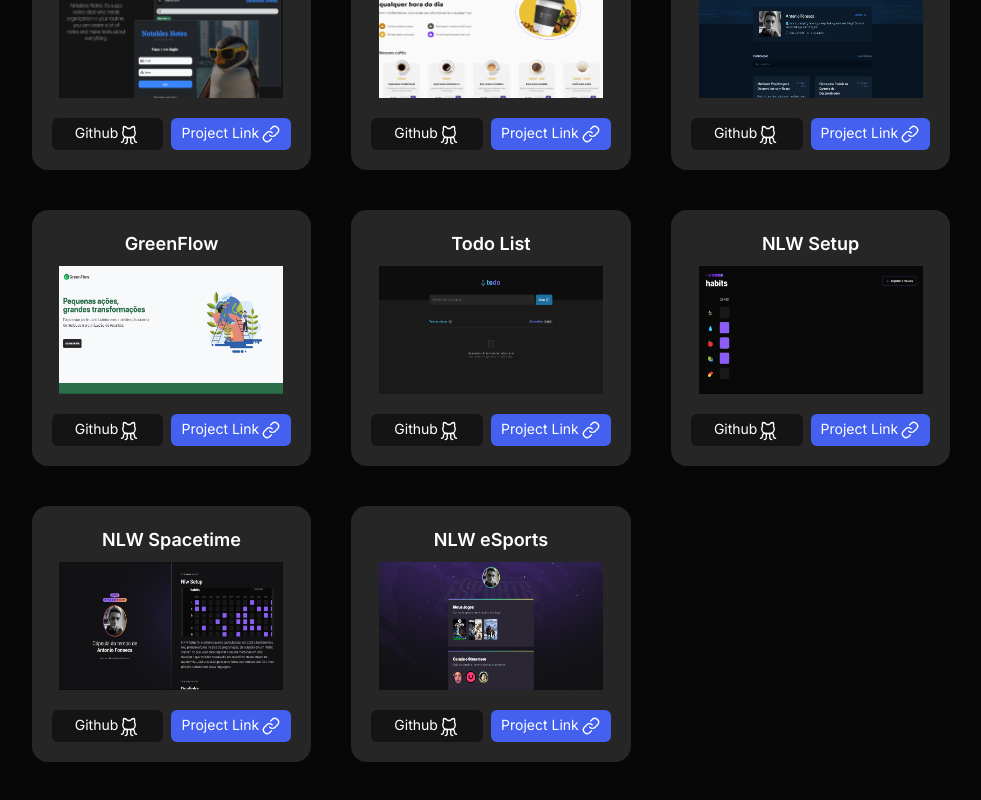
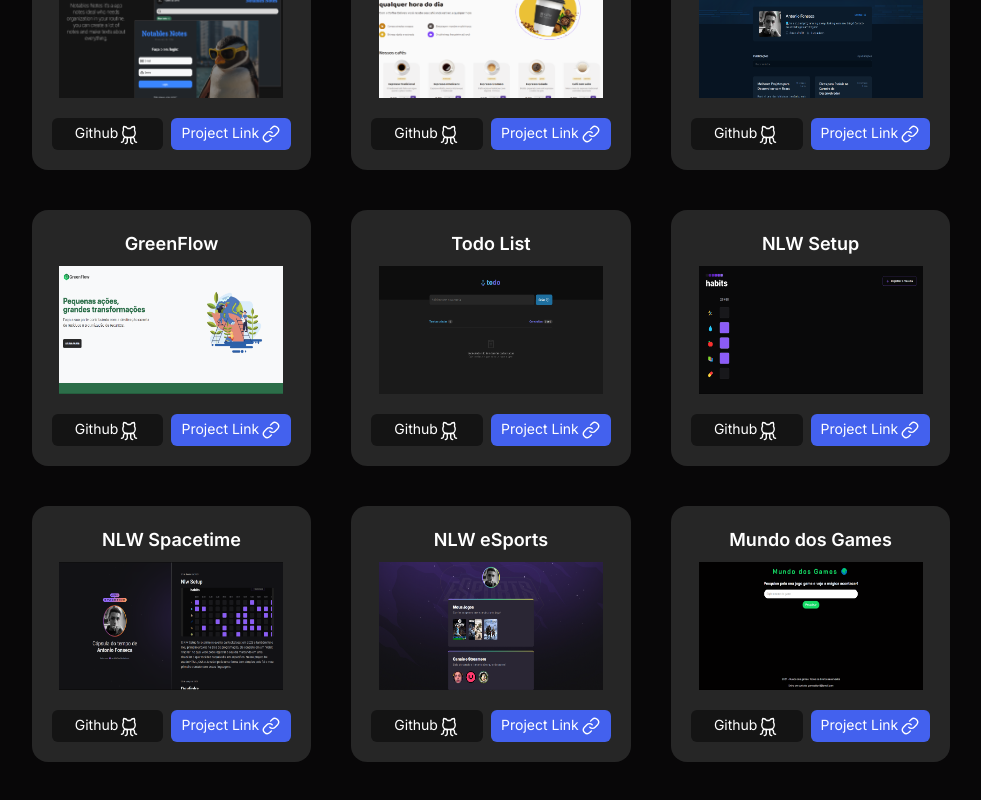
Before and after one commit to AntoniofmBR/dev-antonio-portfolio, a React (Vite) app: page /projects in a window 1280 px wide. Shown: the part 422-1222 px from the top of the page, without its empty margins (149-1130 px from the left). Built offline with nearby package versions, Linux system fonts and the light colour scheme.

Commit message:
Add new project to portfolio World of Games

```diff
--- a/src/locales/en/translation.json
+++ b/src/locales/en/translation.json
@@ -33,5 +33,6 @@
   "description_todolist": "The 'Todo List' project is a task management application where users can create and organize their daily tasks. It helps users achieve better organization and productivity in their routines by providing a simple and intuitive interface to keep track of their to-dos. <br /> Note: this project failed to deploy, so the page style does not load correctly. However, the site's features still work correctly.",
   "description_nlw_setup": "Habit tracker that allows you to mark what you did that day. It takes the current day and creates 5 check-boxes for you to mark what you did that day, for example the running man emoji means if you did any exercise that day.",
   "description_nlw_spacetime": "This project is my time machine, with it I have marked all my projects since I started programming, if you are curious to know a little about me I recommend taking a look at this incredible project.",
-  "description_nlw_eSports": "In this project, the main objective was to show users the main games that I play and the streamers that I enjoy the most. It was developed during an event where all participants were able to share their favorite games and streamers with each other."
+  "description_nlw_eSports": "In this project, the main objective was to show users the main games that I play and the streamers that I enjoy the most. It was developed during an event where all participants were able to share their favorite games and streamers with each other.",
+  "description_world_games": "This project was developed at Alura's Imersão Dev, in which the objective was to cover the basic concepts of HTML, CSS and JS. In this project, any game you type in you will find a description about it and a link that takes you to more information, this type of site is very useful to find out about some type of game that you saw or that someone told you about."
 }
--- a/src/locales/pt/translation.json
+++ b/src/locales/pt/translation.json
@@ -33,5 +33,6 @@
   "description_todolist": "O projeto 'Todo List' é uma aplicação de gerenciamento de tarefas onde os usuários podem criar e organizar suas tarefas diárias. Ele ajuda a alcançar uma melhor organização e produtividade na rotina dos usuários, oferecendo uma interface simples e intuitiva para acompanhar suas pendências. <br /> Nota: esse projeto teve uma falha no deploy, portanto o estilo da página não carrega corretamente. Porém as funcionalidades do site ainda funcionam da forma correta.",
   "description_nlw_setup": "Habit tracker que serve para você marcar o que você fez no dia. Ele pega o dia atual e cria 5 check-box para você marcar o que você fez naquele dia, exemplo o emoji do homem correndo significa se você praticou algum exercício naquele dia.",
   "description_nlw_spacetime": "Esse projeto é a minha máquina do tempo, com ela eu marquei todos os meus projetos desde que comecei a programar, se você tem curiosidade em saber um pouco sobre mim recomendo dar uma olhada nesse projeto incrível.",
-  "description_nlw_eSports": "Nesse projeto o principal objetivo era mostrar aos usuários os principais jogos que eu jogo e os streamers que eu mais curto, ele foi desenvolvido durante um evento onde todos os participantes puderam compartilhar entre si os seus jogos e streamers favoritos."
+  "description_nlw_eSports": "Nesse projeto o principal objetivo era mostrar aos usuários os principais jogos que eu jogo e os streamers que eu mais curto, ele foi desenvolvido durante um evento onde todos os participantes puderam compartilhar entre si os seus jogos e streamers favoritos.",
+  "description_world_games": "Esse projeto foi desenvolvido na Imersão Dev da Alura, no qual o objetivo era abordar os conceitos básicos de HTML, CSS e JS. Nesse projeto qualquer jogo que você digitar você encontra uma descrição sobre ele e um link que leva para mais informações, esse tipo de site é muito útil para saber sobre algum tipo de jogo que você viu ou que alguém falou para você."
 }
--- a/src/pages/all_projects/index.tsx
+++ b/src/pages/all_projects/index.tsx
@@ -15,6 +15,7 @@ import TodoList from '../../assets/projects_images/todo_list.png'
 import NLWSetup from '../../assets/projects_images/nlw_setup.png'
 import NLWSpaceTime from '../../assets/projects_images/nlw_spacetime.png'
 import NLWeSports from '../../assets/projects_images/nlw_eSports.png'
+import WorldGames from '../../assets/projects_images/world_games.png'
 
 type Project = {
   title: string
@@ -79,6 +80,13 @@ export const projects: Project[] = [
     url_project: 'https://antoniofmbr.github.io/NLW-eSports/',
     description: <Trans i18nKey='description_nlw_eSports' />,
   },
+  {
+    title: 'Mundo dos Games',
+    src: WorldGames,
+    url_github: 'https://github.com/AntoniofmBR/mundo_dos_games',
+    url_project: 'https://mundo-dos-games.vercel.app/',
+    description: <Trans i18nKey='description_world_games' />,
+  },
 ];
 
 
```
Also changed, not shown: src/assets/projects_images/world_games.png (added).
